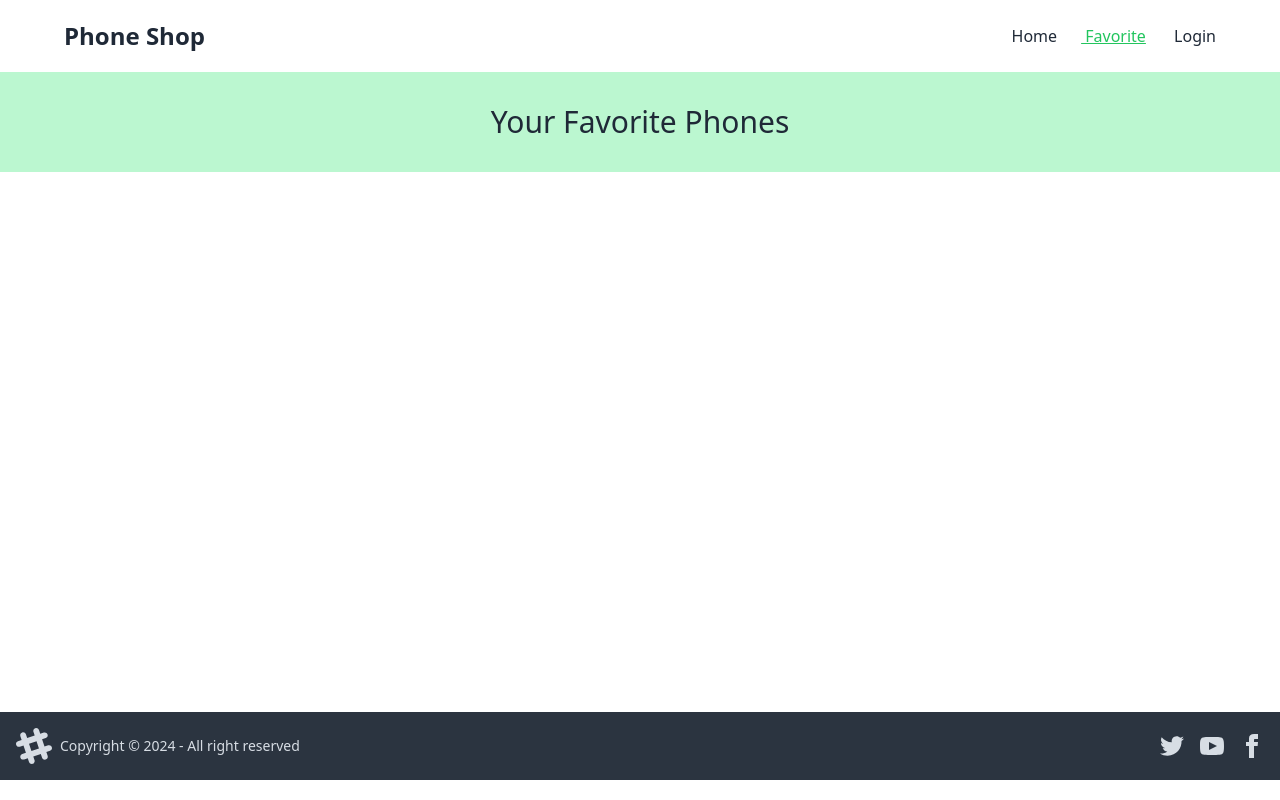
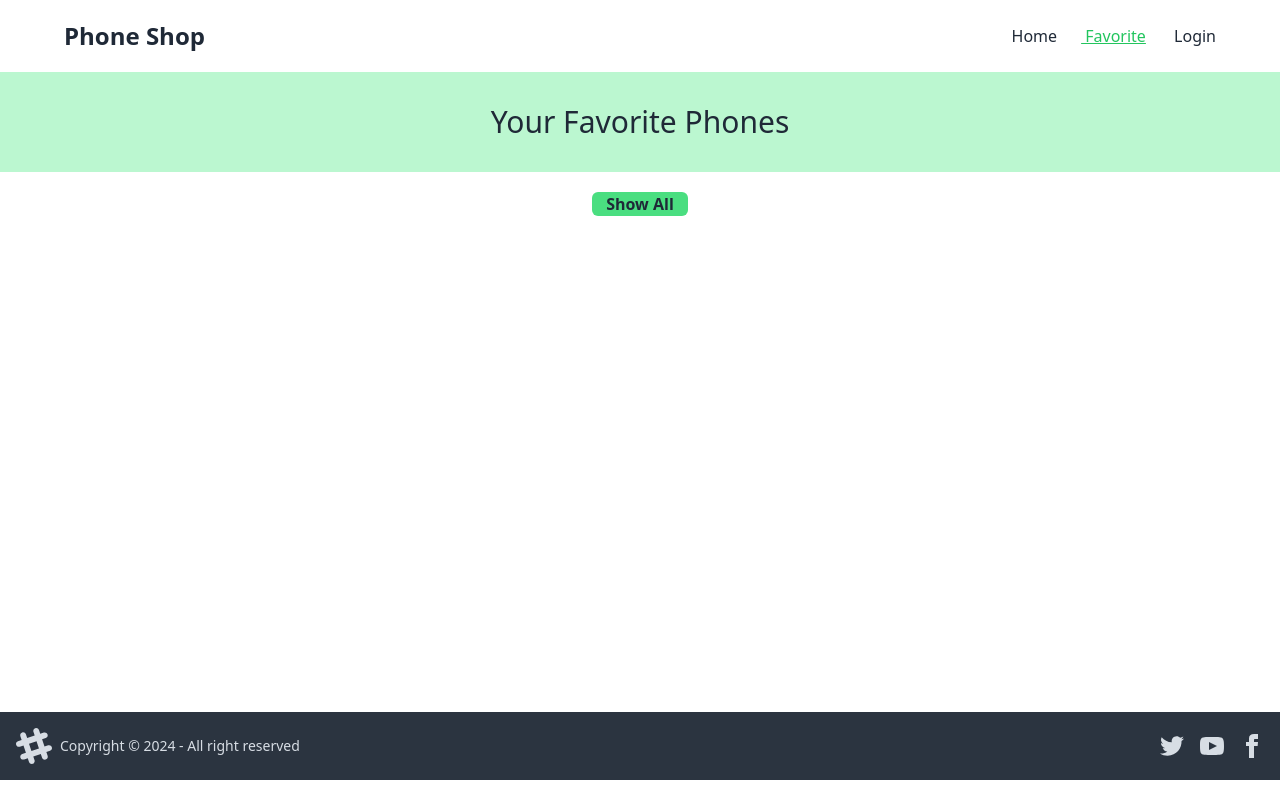
Before and after one commit to cssmh/phone-shop, a React (Vite) app: page /favorite in a window 1280 px wide. Built offline with nearby package versions, Linux system fonts and the light colour scheme.

Commit message:
show all, show less working button added

```diff
--- a/src/Component/PhoneCard/PhoneCard.jsx
+++ b/src/Component/PhoneCard/PhoneCard.jsx
@@ -68,7 +68,7 @@ const PhoneCard = ({ getPhones }) => {
               5.0
             </span>
           </div>
-          <h5 className="text-lg font-semibold bg-green-400 mt-3 mb-[9px] rounded-sm px-[1px]">
+          <h5 className="text-lg font-semibold bg-green-300 mt-3 mb-[9px] rounded-sm px-[1px]">
             {brand_name}
           </h5>
           <div className="flex items-center justify-between">
--- a/src/NavComponent/Favorite/Favorite.jsx
+++ b/src/NavComponent/Favorite/Favorite.jsx
@@ -4,27 +4,43 @@ import { useLoaderData } from "react-router-dom";
 import FavoriteCard from "./FavoriteCard";
 
 const Favorite = () => {
-    const [matchId, setMatchId] = useState([])
+  const [showAllBtn, setShowAllBtn] = useState(false);
+  const [matchId, setMatchId] = useState([]);
+  const [showFav, setShowFav] = useState(3);
 
-    const getLocalId = getLocalStorage()
+  const getLocalId = getLocalStorage();
 
-    const loaderData = useLoaderData()
-    useEffect(()=> {
-        if(getLocalId.length > 0){
-            const matchBothLoaderLocal = loaderData.filter(phone => getLocalId.includes(parseInt(phone.id)))
-            setMatchId(matchBothLoaderLocal);
-        }
-    },[])
+  const loaderData = useLoaderData();
+  useEffect(() => {
+    if (getLocalId.length > 0) {
+      const matchBothLoaderLocal = loaderData.filter((phone) =>
+        getLocalId.includes(parseInt(phone.id))
+      );
+      setMatchId(matchBothLoaderLocal);
+    }
+  }, []);
+
+  const handleShowFavorite = () => {
+    setShowAllBtn(!showAllBtn)
+    if(showAllBtn){
+        setShowFav(3)
+    }else{
+        setShowFav(matchId.length)
+    }
+  }
 
   return (
     <div>
-        <h1 className="text-3xl text-center py-8 bg-green-200">
-          Your Favorite Phones
-        </h1>
+      <h1 className="text-3xl text-center py-8 bg-green-200">
+        Your Favorite Phones
+      </h1>
       <div className="grid grid-cols-1 md:grid-cols-2 gap-1 max-w-5xl mx-auto mb-5">
-        {
-            matchId.map(phone => <FavoriteCard key={phone.id} getCard={phone}></FavoriteCard>)
-        }
+        {matchId.slice(0, showFav).map((phone) => (
+          <FavoriteCard key={phone.id} getCard={phone}></FavoriteCard>
+        ))}
+      </div>
+      <div className="w-24 mx-auto text-center mb-5 font-semibold bg-green-400 rounded-md">
+        <button onClick={handleShowFavorite}>{showAllBtn ? "Show Less" : "Show All"}</button>
       </div>
     </div>
   );
--- a/src/NavComponent/Favorite/FavoriteCard.jsx
+++ b/src/NavComponent/Favorite/FavoriteCard.jsx
@@ -1,7 +1,6 @@
 import PropTypes from "prop-types";
 const FavoriteCard = ({ getCard }) => {
   const { image, brand_name, phone_name, price } = getCard;
-  console.log(getCard);
   return (
     <div className="text-center rounded-md border-2 border-gray-300 py-5">
       <img className="w-1/5 md:w-2/5 mx-auto" src={image} alt="product image" />
```
